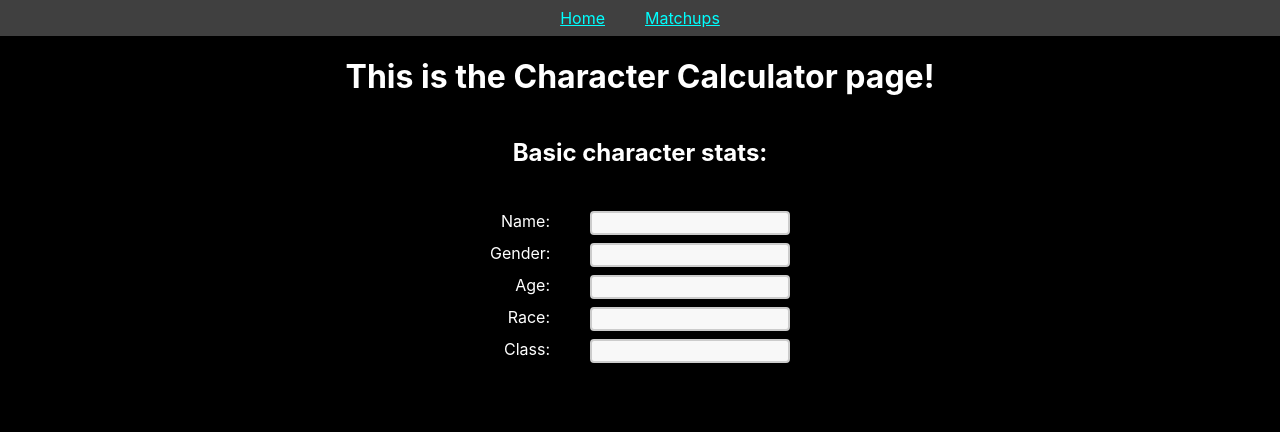
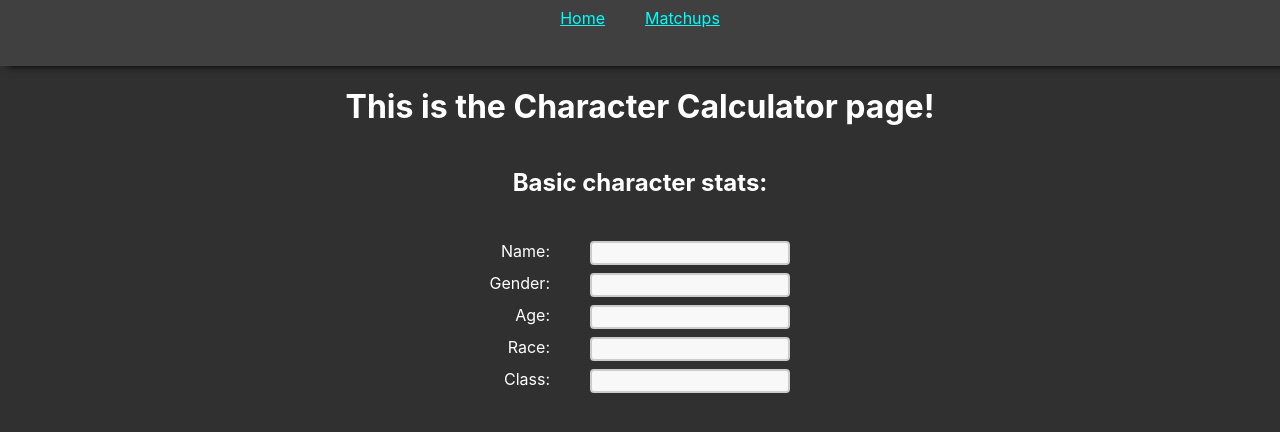
Before and after one commit to Dournbrood/imarel-character-creator, a React (Create React App) app in the folder Front-End/imarel-character-calculator/: page / in a window 1280 px wide. Shown: the top 432 px of the page. Built offline with nearby package versions, Linux system fonts and the light colour scheme; the HTML template or start-up script is replaced by a standard one.

Commit message:
form input type changes

```diff
--- a/Front-End/imarel-character-calculator/src/App.css
+++ b/Front-End/imarel-character-calculator/src/App.css
@@ -1,6 +1,6 @@
 html{
   color: white;
-  background-color: #000000;
+  background-color: #303030;
 }
 
 a{
@@ -53,6 +53,8 @@ a{
   justify-content: center;
   padding: 8px;
   background-color: #404040;
+  min-height: 50px;
+  box-shadow: 8px 0 8px 0 #000000;
 }
 
 .stat-container {
--- a/Front-End/imarel-character-calculator/src/components/CharacterCalculator.js
+++ b/Front-End/imarel-character-calculator/src/components/CharacterCalculator.js
@@ -26,11 +26,11 @@ const CharacterCalculator = (props) => {
         </h1>
         <h2>Basic character stats:</h2>
         <br />
-        <StatContainer statName="Name:"/>
-        <StatContainer statName="Gender:"/>
-        <StatContainer statName="Age:"/>
-        <StatContainer statName="Race:"/>
-        <StatContainer statName="Class:"/>
+        <StatContainer statName="Name:" inputType="text"/>
+        <StatContainer statName="Gender:" inputType="text"/>
+        <StatContainer statName="Age:" inputType="number" inputMin={1}/>
+        <StatContainer statName="Race:" inputType="text"/>
+        <StatContainer statName="Class:" inputType="text"/>
 
 
 
--- a/Front-End/imarel-character-calculator/src/components/StatContainer.js
+++ b/Front-End/imarel-character-calculator/src/components/StatContainer.js
@@ -5,7 +5,7 @@ const StatContainer = (props) => {
     return (
         <div className="stat-container">
             <span>{props.statName}</span>
-            <textarea className="stat-textarea"/>
+            <input type={props.inputType} className="stat-textarea" min={props.inputMin}/>
         </div>
     );
 
```
